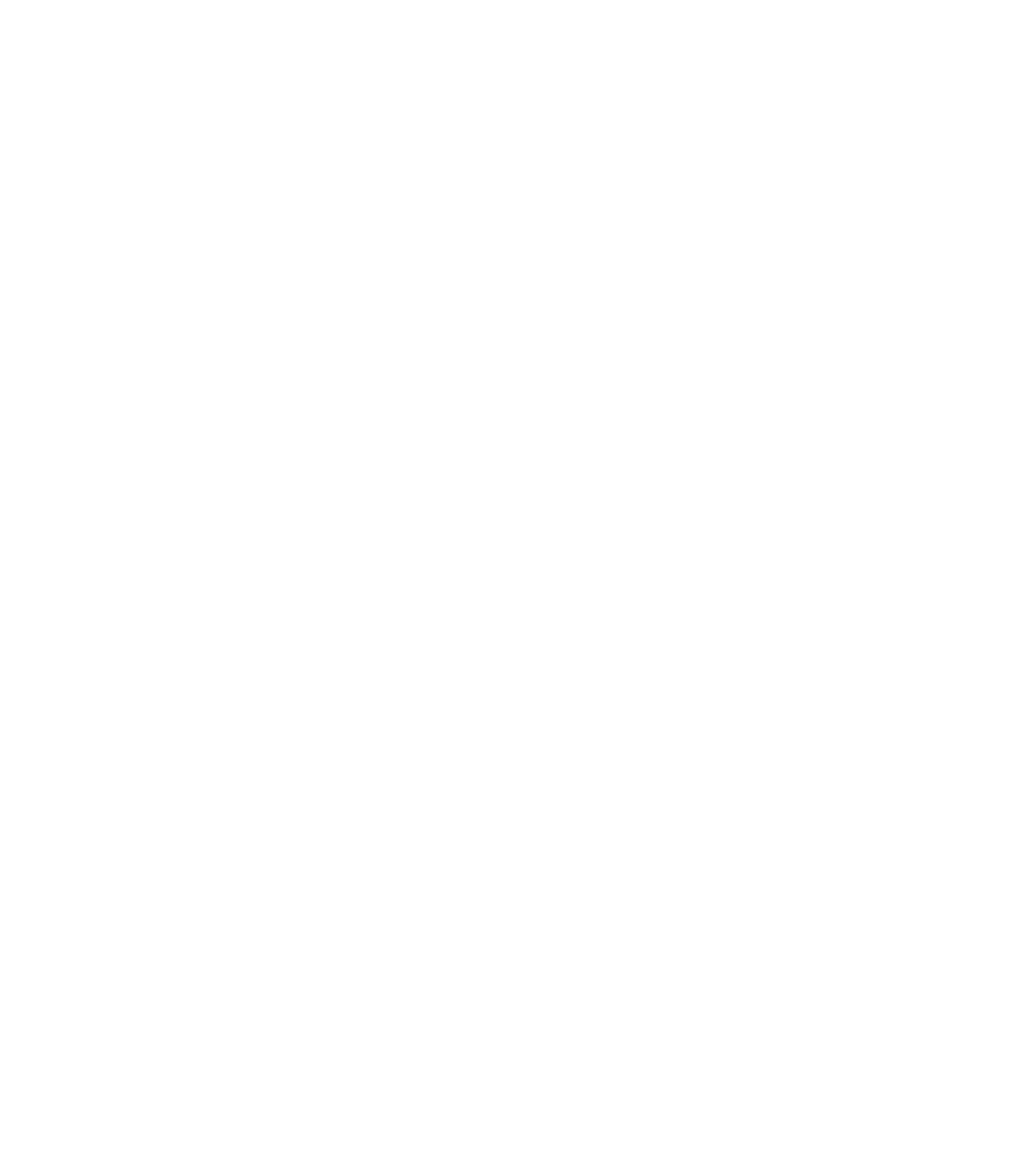
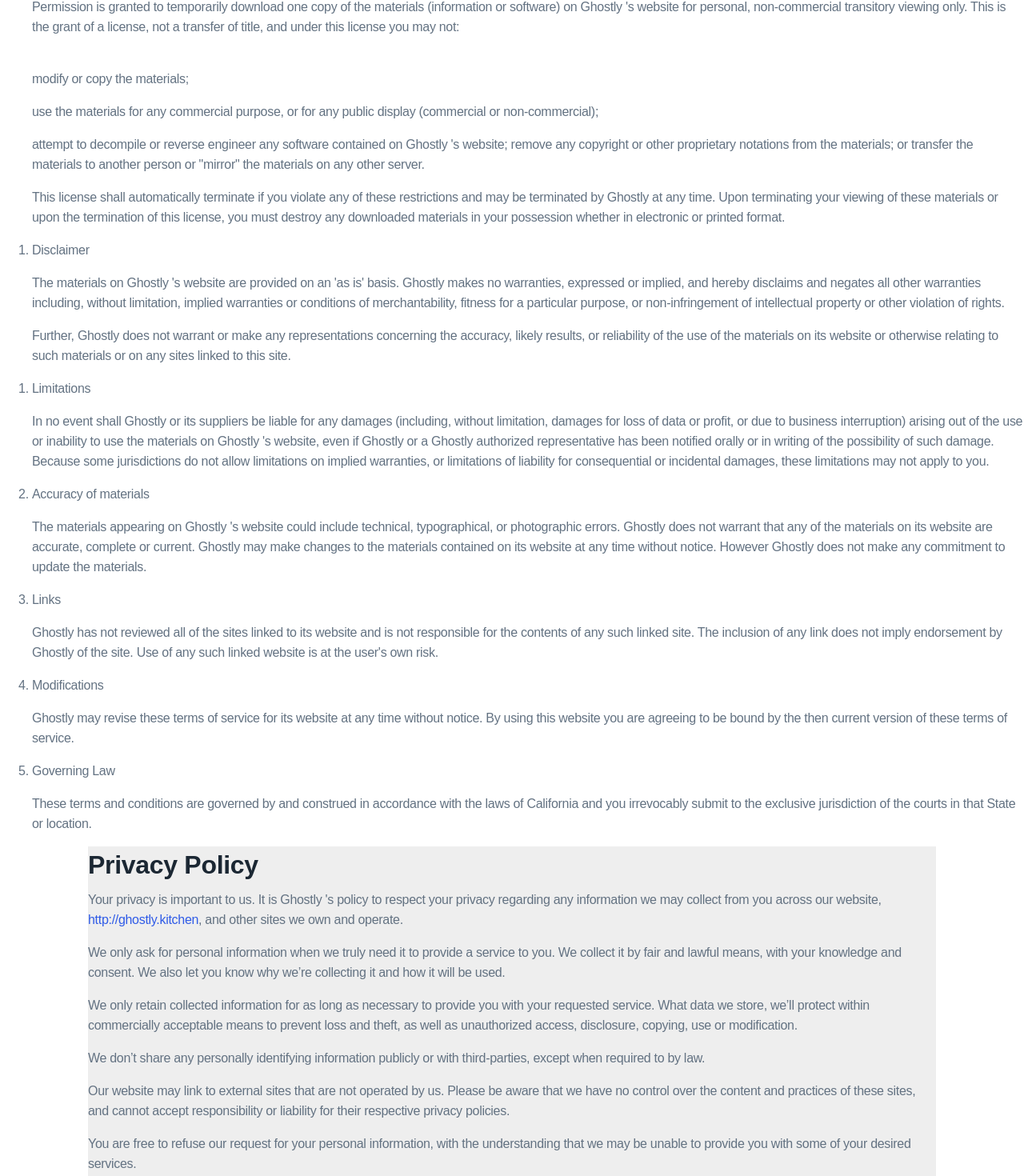
Before and after one commit to eddythemeddy/react-admin, a React (Create React App) app: page / in a window 1280 px wide. Shown: the part 6313-7783 px from the top of the page at 80% size. Before the commit the page ends 6116 px from the top, so only its background shows below. Built offline with nearby package versions, Linux system fonts and the light colour scheme; no server answers.

Commit message:
Added content and routes for TOC and PPolicy with limited styling

```diff
--- /dev/null
+++ b/src/components/Front/Pages/Terms/PrivacyPolicy.js
@@ -0,0 +1,31 @@
+import React, { Component } from 'react';
+
+class PrivacyPolicy extends Component {
+    state = {}
+    render() {
+
+        require('../../assets/css/style.css')
+        return (
+            <div className="container">
+                <div className="section-screens__inner">
+                    <div>
+
+                        <h2>Privacy Policy </h2>
+                        <p>Your privacy is important to us. It is Ghostly 's policy to respect your privacy regarding any information we may collect from you across our website, <a href="#">http://ghostly.kitchen</a>, and other sites we own and operate.</p>
+                        <p>We only ask for personal information when we truly need it to provide a service to you. We collect it by fair and lawful means, with your knowledge and consent. We also let you know why we’re collecting it and how it will be used.</p>
+                        <p>We only retain collected information for as long as necessary to provide you with your requested service. What data we store, we’ll protect within commercially acceptable means to prevent loss and theft, as well as unauthorized access, disclosure, copying, use or modification.</p>
+                        <p>We don’t share any personally identifying information publicly or with third-parties, except when required to by law.</p>
+                        <p>Our website may link to external sites that are not operated by us. Please be aware that we have no control over the content and practices of these sites, and cannot accept responsibility or liability for their respective privacy policies.</p>
+                        <p>You are free to refuse our request for your personal information, with the understanding that we may be unable to provide you with some of your desired services.</p>
+                        <p>Your continued use of our website will be regarded as acceptance of our practices around privacy and personal information. If you have any questions about how we handle user data and personal information, feel free to contact us.</p>
+
+
+                        <p>This policy is effective as of 25 May 2020.</p>
+                    </div>
+                </div>
+            </div>
+        );
+    };
+}
+
+export default PrivacyPolicy;
--- /dev/null
+++ b/src/components/Front/Pages/Terms/TOC.js
@@ -0,0 +1,62 @@
+import React, { Component } from 'react';
+
+class TOC extends Component {
+    state = {}
+    render() {
+        return (
+            <div>
+                <h2>Ghostly Terms of Service</h2>
+                <ol>
+                    <li>Terms
+                       <br />
+                        <p>By accessing the website at <a href="#">http://ghostly.kitchen</a>, you are agreeing to be bound by these terms of service, all applicable laws and regulations, and agree that you are responsible for compliance with any applicable local laws. If you do not agree with any of these terms, you are prohibited from using or accessing this site. The materials contained in this website are protected by applicable copyright and trademark law.</p>
+                    </li>
+                    <li>Use License
+                       <br />
+                        <p>Permission is granted to temporarily download one copy of the materials (information or software) on Ghostly 's website for personal, non-commercial transitory viewing only. This is the grant of a license, not a transfer of title, and under this license you may not:</p>
+                        <br />
+                            <p>modify or copy the materials;</p>
+                        <p>use the materials for any commercial purpose, or for any public display (commercial or non-commercial);</p>
+                        <p>attempt to decompile or reverse engineer any software contained on Ghostly 's website;
+                        remove any copyright or other proprietary notations from the materials; or
+                        transfer the materials to another person or "mirror" the materials on any other server.</p>
+
+                        <p>This license shall automatically terminate if you violate any of these restrictions and may be terminated by Ghostly at any time. Upon terminating your viewing of these materials or upon the termination of this license, you must destroy any downloaded materials in your possession whether in electronic or printed format.</p>
+                    </li>
+                </ol>
+
+                <ol>
+                    <li>
+                        <p>Disclaimer</p>
+                        <p>The materials on Ghostly 's website are provided on an 'as is' basis. Ghostly makes no warranties, expressed or implied, and hereby disclaims and negates all other warranties including, without limitation, implied warranties or conditions of merchantability, fitness for a particular purpose, or non-infringement of intellectual property or other violation of rights.</p>
+                        <p>Further, Ghostly does not warrant or make any representations concerning the accuracy, likely results, or reliability of the use of the materials on its website or otherwise relating to such materials or on any sites linked to this site.</p>
+                    </li>
+                </ol>
+                <ol>
+                    <li>
+                        <p>Limitations</p>
+                        <p>In no event shall Ghostly or its suppliers be liable for any damages (including, without limitation, damages for loss of data or profit, or due to business interruption) arising out of the use or inability to use the materials on Ghostly 's website, even if Ghostly or a Ghostly authorized representative has been notified orally or in writing of the possibility of such damage. Because some jurisdictions do not allow limitations on implied warranties, or limitations of liability for consequential or incidental damages, these limitations may not apply to you.</p>
+                    </li>
+                    <li>
+                        <p>Accuracy of materials</p>
+                        <p>The materials appearing on Ghostly 's website could include technical, typographical, or photographic errors. Ghostly does not warrant that any of the materials on its website are accurate, complete or current. Ghostly may make changes to the materials contained on its website at any time without notice. However Ghostly does not make any commitment to update the materials.</p>
+                    </li>
+                    <li>
+                        <p>Links</p>
+                        <p>Ghostly has not reviewed all of the sites linked to its website and is not responsible for the contents of any such linked site. The inclusion of any link does not imply endorsement by Ghostly of the site. Use of any such linked website is at the user's own risk.</p>
+                    </li>
+                    <li>
+                        <p>Modifications</p>
+                        <p>Ghostly may revise these terms of service for its website at any time without notice. By using this website you are agreeing to be bound by the then current version of these terms of service.</p>
+                    </li>
+                    <li>
+                        <p>Governing Law</p>
+                        <p>These terms and conditions are governed by and construed in accordance with the laws of California and you irrevocably submit to the exclusive jurisdiction of the courts in that State or location.</p>
+                    </li>
+                </ol>
+            </div>
+        );
+    };
+}
+
+export default TOC;
--- a/src/components/Front/index.js
+++ b/src/components/Front/index.js
@@ -1,6 +1,8 @@
 import React, { Component } from 'react';
 import { Route } from 'react-router'
 import Home from './Pages/Landing'
+import TOC from './Pages/Terms/TOC'
+import PrivacyPolicy from './Pages/Terms/PrivacyPolicy'
 
 class Front extends Component {
 
@@ -14,6 +16,16 @@
                     path={['/','/home']}
                     component={Home}
                 />
+                  <Route
+                    exact
+                    path={['/','/toc']}
+                    component={TOC}
+                />
+                  <Route
+                    exact
+                    path={['/','/privacyPolicy']}
+                    component={PrivacyPolicy}
+                />
             </>
         );
     }
```
